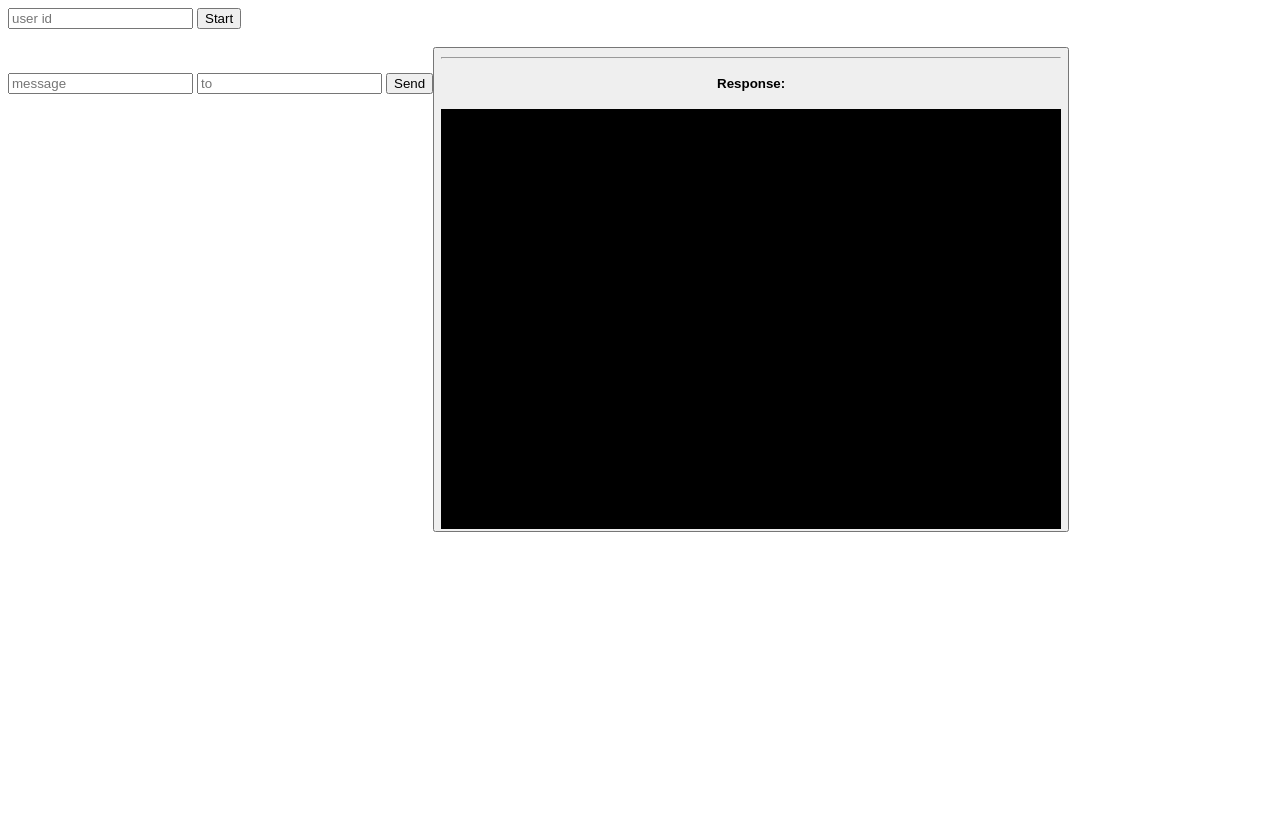
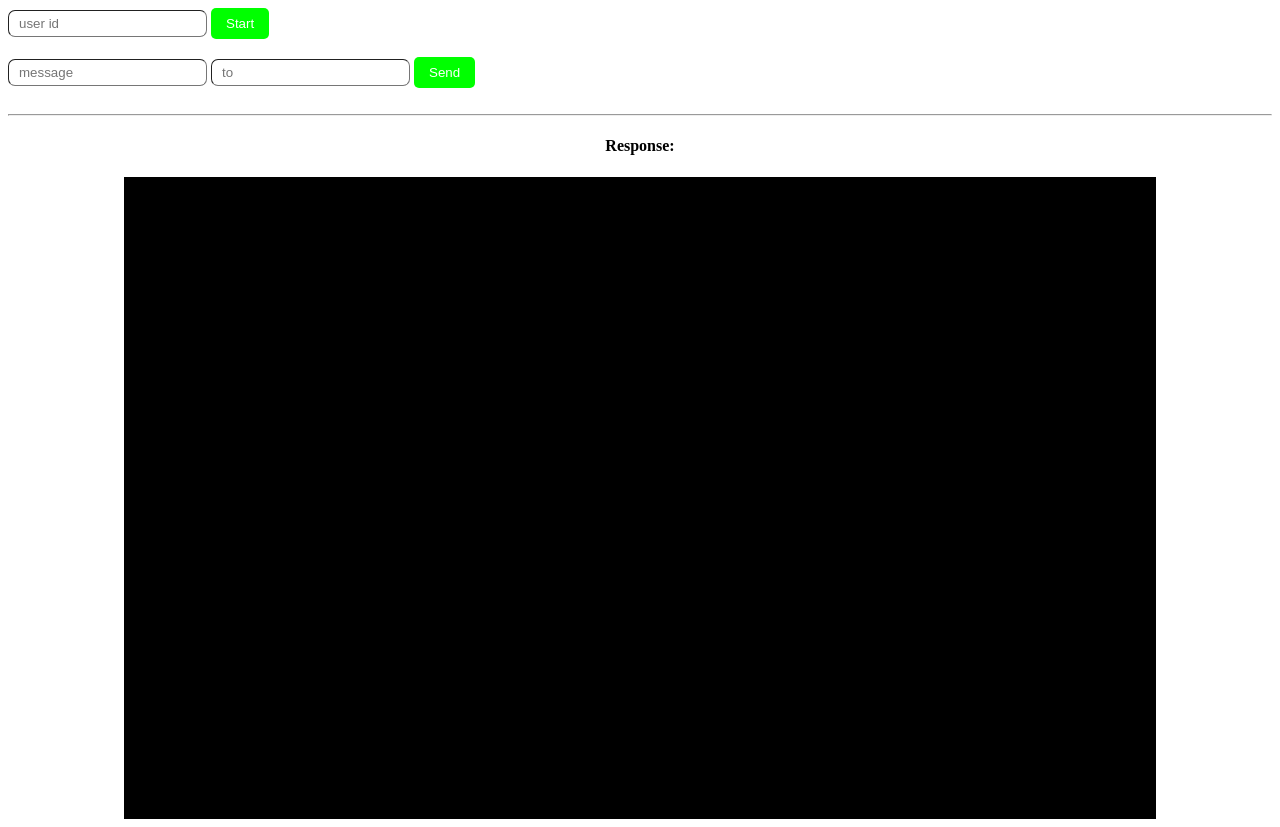
Before and after one commit to Haish4/Chat-Server, a website: page TestFile/index.html in a window 1280 px wide. Before the commit the page ends 800 px from the top, so only its background shows below. Drawn offline with Linux system fonts and the light colour scheme.

Commit message:
TestFile
updated testfile #2

```diff
--- a/TestFile/index.html
+++ b/TestFile/index.html
@@ -3,83 +3,38 @@
 
 <head>
 <title>Chat Front</title>
+
+<link rel="stylesheet" href="style.css">
+
+
 </head>
 
 <body>
 
-	<input type="text" placeholder="user id" id="id"/>
-	<button id="start">
-	Start
-	</button>
-	<br/><br/>
+	<div class="form">
 
-	<input id="message" placeholder="message"/>
-	<input id="to" placeholder="to"/>
-	<button id="send">Send<br>
-	<button/>
+		<input type="text" placeholder="user id" id="id"/>
+		<button id="start">Start</button>
 
-	<hr />
+		<br/><br/>
+
+		<input id="message" placeholder="message"/>
+		<input id="to" placeholder="to"/>
+		<button id="send">Send</button>
+
+	</div>
+	<br>
+	<hr/>
 
 
-	<h4>Response:</h4>
+	<h4 id="resp">Response:</h4>
 
-	<div style="padding: 10px; background-color: black; height: 400px; width:600px; color: #39FF14;" id="response">
-
+	<div id="response">
 
 	</div>
-	<script>
 
-	var ws = null;
+	<script src="jscript.js"></script>
 
-	let connect = document.getElementById("start");
-	let send = document.getElementById("send");
-
-
-	connect.addEventListener("click", function(){
-		let id = document.getElementById("id").value;
-		startServer(id);
-	});
-
-	send.addEventListener("click", function(){
-		let message = document.getElementById("message").value;
-		let to = document.getElementById("to").value;
-
-		if(ws != null){
-			ws.send(JSON.stringify({
-				message: message,
-				to: to
-			}));
-		}else{
-			alert("No connection started");
-	}
-	});
-
-
-
-	function startServer(id = ""){
-		let res = document.getElementById("response");
-		ws = new WebSocket("ws://localhost:8000/"+ id);
-
-		ws.onopen = function(){
-			res.innerHTML += ws.url.substring(20) + " is online.<br />";
-		};
-
-		ws.onmessage = function(data){
-		let m = data.data;
-		res.innerHTML += m + "<br />";
-		};
-
-		ws.onclose = function(){
-		res.innerHTML += "Disconnect from server<br />";
-		};
-
-		ws.onerror = function(){
-		res.innerHTML += "Error<br />";
-		};
-	}
-
-
-	</script>
 	</body>
 
 </html>
--- /dev/null
+++ b/TestFile/jscript.js
@@ -0,0 +1,48 @@
+var ws = null;
+
+	let connect = document.getElementById("start");
+	let send = document.getElementById("send");
+
+
+	connect.addEventListener("click", function(){
+		let id = document.getElementById("id").value;
+		startServer(id);
+	});
+
+	send.addEventListener("click", function(){
+		let message = document.getElementById("message").value;
+		let to = document.getElementById("to").value;
+
+		if(ws != null){
+			ws.send(JSON.stringify({
+				message: message,
+				to: to
+			}));
+		}else{
+			alert("No connection started");
+	}
+	});
+
+
+
+	function startServer(id = ""){
+		let res = document.getElementById("response");
+		ws = new WebSocket("ws://localhost:8000/"+ id);
+
+		ws.onopen = function(){
+			res.innerHTML += ws.url.substring(20) + " is online.<br />";
+		};
+
+		ws.onmessage = function(data){
+		let m = data.data;
+		res.innerHTML += m + "<br />";
+		};
+
+		ws.onclose = function(){
+		res.innerHTML += "Disconnect from server<br />";
+		};
+
+		ws.onerror = function(){
+		res.innerHTML += "Error<br />";
+		};
+	}
--- /dev/null
+++ b/TestFile/style.css
@@ -0,0 +1,35 @@
+button{
+
+	color: white;
+	background-color: hsl(120, 100%, 50%);
+	border-radius: 5px;
+	border: none;
+	padding: 8px 15px;
+
+
+}
+
+#response{
+	padding: 10px;
+	background-color: black;
+	height: 0;
+	width: 80%;
+	padding-bottom: 50%;
+	color: #39FF14;
+	margin-left: auto;
+	margin-right: auto;
+}
+
+.form input{
+	padding: 5px 10px;
+	border-radius: 7px;
+	border-width: thin;
+}
+
+.form button:hover{
+	background-color: hsl(120, 100%, 40%);
+}
+
+#resp {
+	text-align: center;
+}
```
